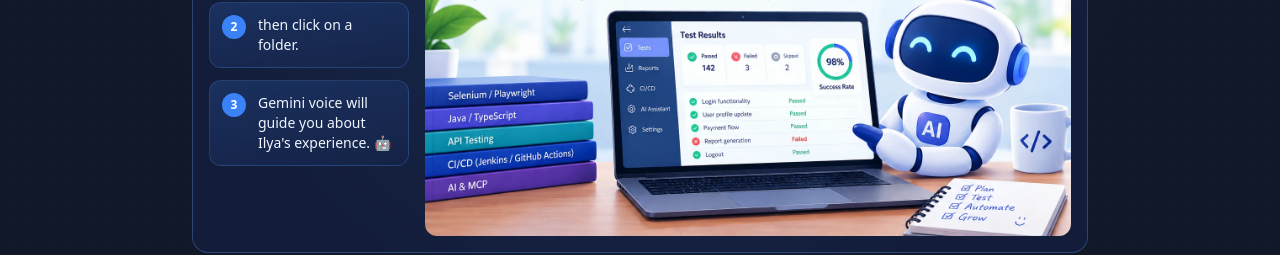
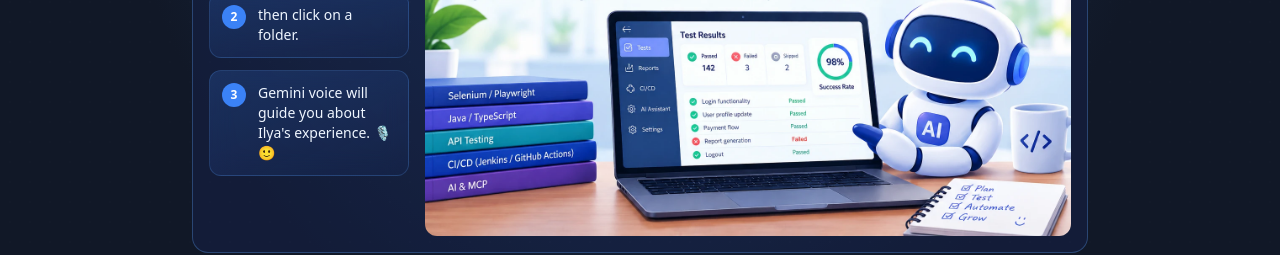
Before and after one commit to ilyar88/ai-portfolio, a React (Vite) app in the folder frontend/: page / in a window 1280 px wide. Shown: the part 308-563 px from the top of the page. Built offline with nearby package versions, Linux system fonts and the light colour scheme; no server answers.

Commit message:
Add emojis

```diff
--- a/frontend/src/components/sections/Files/index.jsx
+++ b/frontend/src/components/sections/Files/index.jsx
@@ -122,7 +122,7 @@ export const FilesSection = () => {
               </li>
               <li className="flex items-start gap-3 rounded-xl border border-blue-400/20 bg-gradient-to-br from-blue-500/20 to-blue-900/10 p-3 text-sm text-blue-50 backdrop-blur-md">
                 <span className="flex h-6 w-6 shrink-0 items-center justify-center rounded-full bg-blue-500 text-xs font-bold text-white">3</span>
-                Gemini voice will guide you about Ilya&apos;s experience. 🤖
+                Gemini voice will guide you about Ilya&apos;s experience. 🎙️🙂
               </li>
             </ol>
           </div>
```
